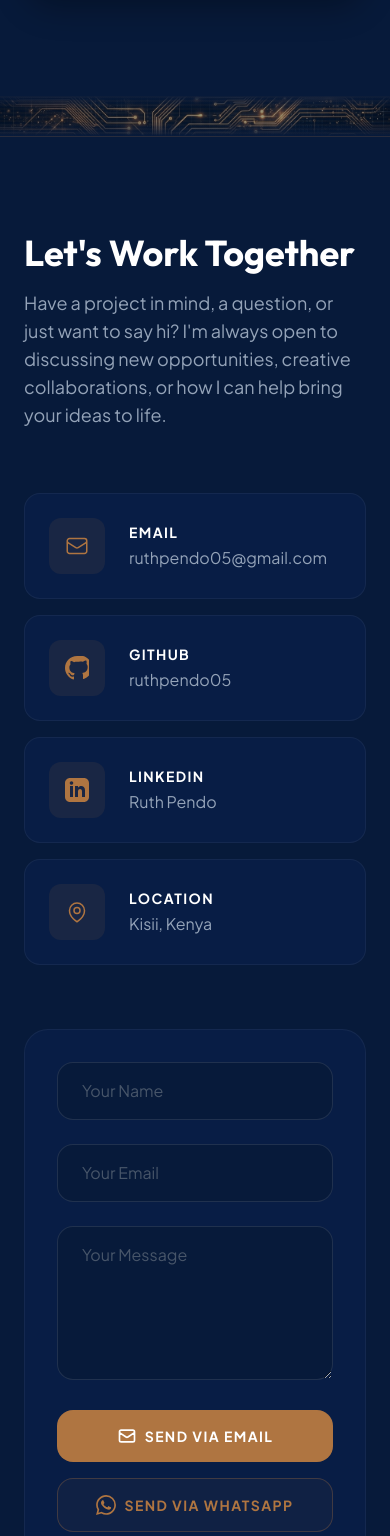
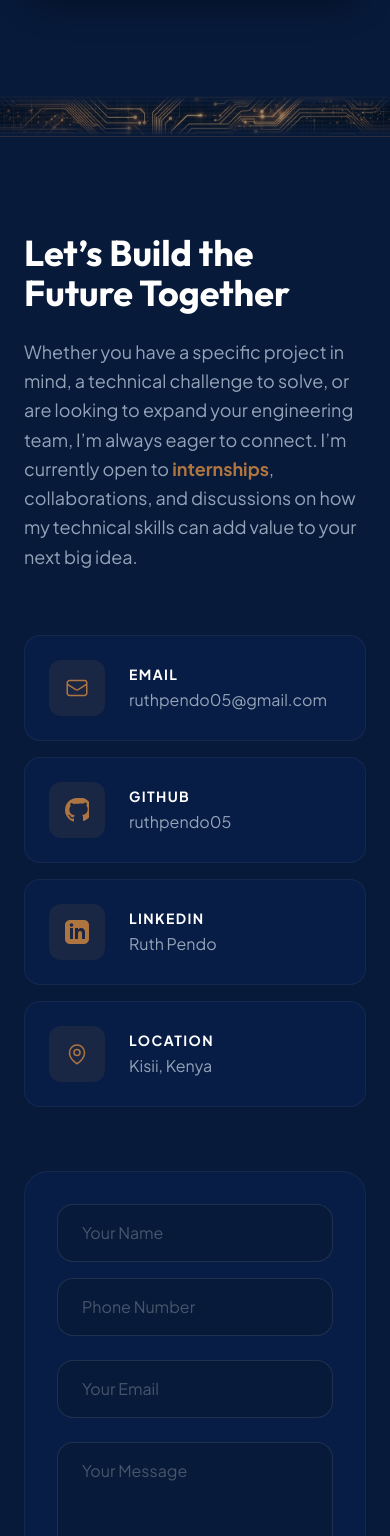
Before and after one commit to ruthpendo05/myportfolio, a React (Vite) app in the folder client/: page / in a window 390 px wide. Shown: the part 4507-6043 px from the top of the page. Built offline with nearby package versions, Linux system fonts and the light colour scheme; no server answers; the HTML template or start-up script is replaced by a standard one.

Commit message:
Call to connect

```diff
--- a/client/src/App.jsx
+++ b/client/src/App.jsx
@@ -269,6 +269,7 @@ const Footer = () => {
   const [name, setName] = useState('');
   const [email, setEmail] = useState('');
   const [subject, setSubject] = useState('');
+  const [phone, setPhone] = useState('');
   const [message, setMessage] = useState('');
   const [showSuccess, setShowSuccess] = useState(false);
   const [showError, setShowError] = useState(false);
@@ -286,7 +287,7 @@ const Footer = () => {
     }
 
     setShowError(false);
-    const contactDetails = `Name: ${name}\nEmail: ${email}\nSubject: ${subject || 'N/A'}\nMessage: ${message}`;
+    const contactDetails = `Name: ${name}\nPhone: ${phone || 'N/A'}\nEmail: ${email}\nSubject: ${subject || 'N/A'}\nMessage: ${message}`;
     const whatsappText = `Hello, I got your message from the portfolio.\n\n${contactDetails}`;
     const whatsappUrl = `https://wa.me/${whatsappNumber}?text=${encodeURIComponent(whatsappText)}`;
     const mailtoUrl = `mailto:ruthpendo05@gmail.com?subject=${encodeURIComponent(subject || 'Portfolio Contact')}&body=${encodeURIComponent(whatsappText)}`;
@@ -297,6 +298,7 @@ const Footer = () => {
     window.open(whatsappUrl, '_blank', 'noopener,noreferrer');
     window.open(mailtoUrl, '_blank', 'noopener,noreferrer');
     setName('');
+    setPhone('');
     setEmail('');
     setSubject('');
     setMessage('');
@@ -305,9 +307,11 @@ const Footer = () => {
   return (
     <footer id="contact" className="py-24 px-6 md:px-16 bg-[#071a3a] border-t border-[#af7541]/20">
       <div className="max-w-7xl mx-auto">
-        <div className="mb-16">
-          <h2 className="text-4xl md:text-6xl font-bold text-white mb-4">Let's Work Together</h2>
-          <p className="text-slate-400 text-lg max-w-2xl">Have a project in mind, a question, or just want to say hi? I'm always open to discussing new opportunities, creative collaborations, or how I can help bring your ideas to life.</p>
+        <div className="mb-16 text-left">
+          <h2 className="text-4xl md:text-6xl font-bold text-white mb-6">Let’s Build the Future Together</h2>
+          <p className="text-slate-400 text-lg max-w-3xl leading-relaxed">
+            Whether you have a specific project in mind, a technical challenge to solve, or are looking to expand your engineering team, I’m always eager to connect. I’m currently open to <span className="text-[#af7541] font-bold">internships</span>, collaborations, and discussions on how my technical skills can add value to your next big idea.
+          </p>
         </div>
 
         <div className="grid lg:grid-cols-[1fr_1.5fr] gap-16">
@@ -358,7 +362,10 @@ const Footer = () => {
               </div>
             )}
             <form className="space-y-6" onSubmit={handleSubmit}>
-              <input value={name} onChange={(e) => setName(e.target.value)} type="text" placeholder="Your Name" className="w-full rounded-2xl border border-white/10 bg-[#071a3a] px-6 py-4 text-white outline-none focus:border-[#af7541] transition-all placeholder:text-slate-600" />
+              <div className="grid md:grid-cols-2 gap-4">
+                <input value={name} onChange={(e) => setName(e.target.value)} type="text" placeholder="Your Name" className="w-full rounded-2xl border border-white/10 bg-[#071a3a] px-6 py-4 text-white outline-none focus:border-[#af7541] transition-all placeholder:text-slate-600" />
+                <input value={phone} onChange={(e) => setPhone(e.target.value)} type="tel" placeholder="Phone Number" className="w-full rounded-2xl border border-white/10 bg-[#071a3a] px-6 py-4 text-white outline-none focus:border-[#af7541] transition-all placeholder:text-slate-600" />
+              </div>
               <input value={email} onChange={(e) => setEmail(e.target.value)} type="email" placeholder="Your Email" className="w-full rounded-2xl border border-white/10 bg-[#071a3a] px-6 py-4 text-white outline-none focus:border-[#af7541] transition-all placeholder:text-slate-600" />
               <textarea value={message} onChange={(e) => setMessage(e.target.value)} rows="5" placeholder="Your Message" className="w-full rounded-2xl border border-white/10 bg-[#071a3a] px-6 py-4 text-white outline-none focus:border-[#af7541] transition-all placeholder:text-slate-600"></textarea>
 
```
